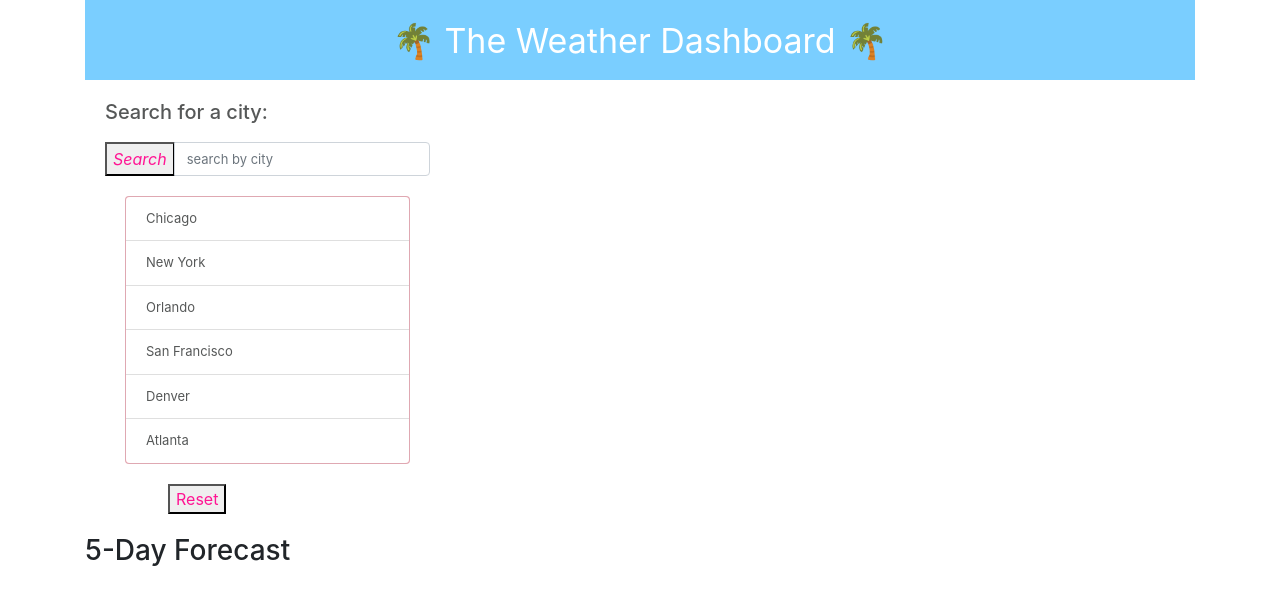
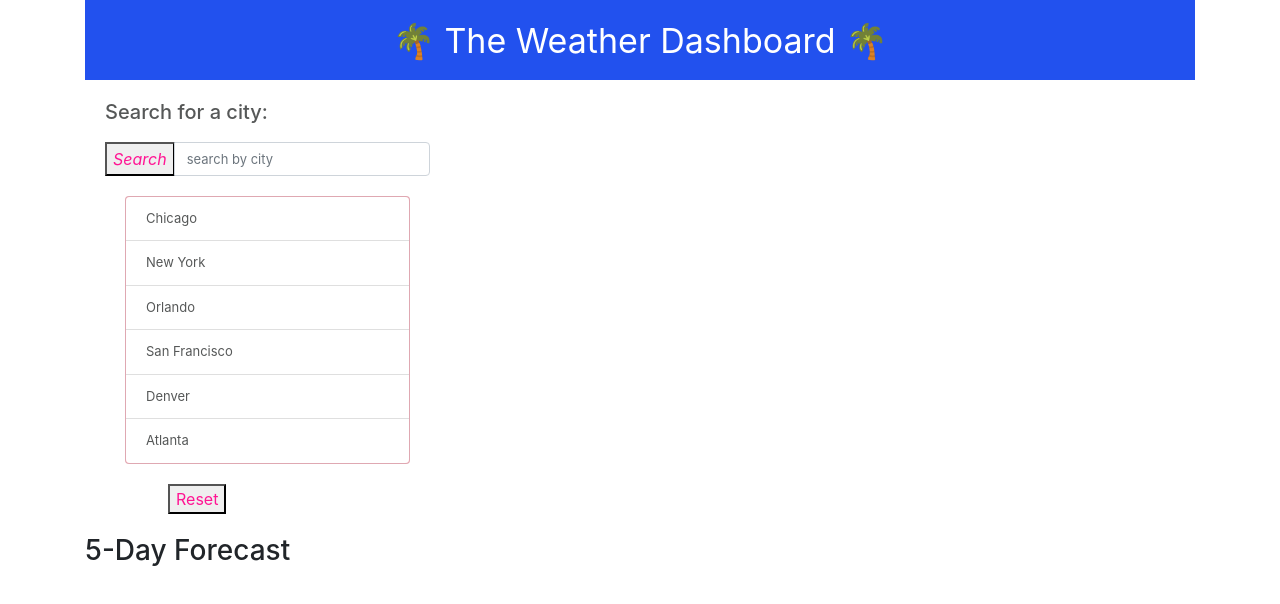
Before and after one commit to teresaheidt/Weather-Dashboard, a plain HTML site: page index.html in a window 1280 px wide. Drawn offline with nearby package versions, Linux system fonts and the light colour scheme.

Commit message:
added color blue

```diff
--- a/style.css
+++ b/style.css
@@ -5,7 +5,7 @@
     padding-top: 15px;
     padding-bottom: 20px;
     text-align: center;
-    background-color: rgb(122, 206, 255);
+    background-color: rgb(34, 81, 238);
 }
 
 .searchCard {
```
